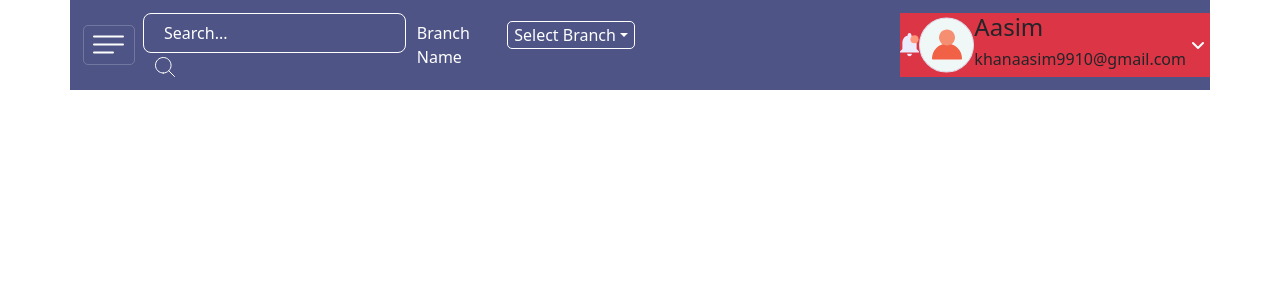
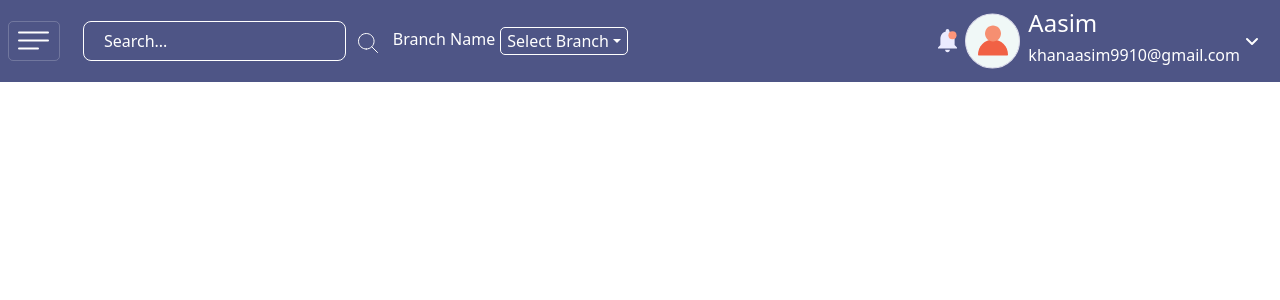
Before and after one commit to mdaasim77/AutoCare_Car_service_project, a React (Vite) app: page / in a window 1280 px wide. Shown: the top 300 px of the page. Built offline with nearby package versions, Linux system fonts and the light colour scheme.

Commit message:
26-nov first half navbar

```diff
--- a/src/Components/Navbar.jsx
+++ b/src/Components/Navbar.jsx
@@ -5,8 +5,8 @@ import "bootstrap/dist/js/bootstrap.bundle.min.js";
 export default function Navbar() {
   return (
     <>
-      <nav className="navbar container">
-        <div className="nav-box1 d-flex text-white">
+      <nav className="navbar row">
+        <div className="nav-box1 d-flex text-white  col-lg-6 col-xs-12">
           <img src="\assets\Menu-btn.svg" alt="" className="p-2 nav-menu" />
           <div className="search-div">
             <input
@@ -19,9 +19,10 @@ export default function Navbar() {
             <img
               src="\assets\search-icon.svg"
               alt="search-icon"
-              className="nav-search"
+              className="nav-search "
             />
           </div>
+
           <div className="d-flex">
             <label>Branch Name</label>
             <div className="dropdown">
@@ -47,15 +48,18 @@ export default function Navbar() {
           </div>
         </div>
 
-        <div className="nav-box2 d-flex bg-danger">
-          <img src="\assets\Notification.svg" alt="" />
-          <img src="\assets\nav-profile.svg" alt="" />
-          <div className="profile_card d-flex">
+        <div
+          className="nav-box2 d-flex justify-content-end col-lg-6 col-xs-12 justify-content-sm-center justify-content-lg-end
+"
+        >
+          <img src="\assets\Notification.svg" className="me-2" alt="" />
+          <img src="\assets\nav-profile.svg" className="me-2" alt="" />
+          <div className="profile_card d-flex me-2 text-white">
             <div>
               <h4>Aasim</h4>
               <h6>khanaasim9910@gmail.com</h6>
             </div>
-            <img src="\assets\iconamoon_arrow.svg" alt="" />
+            <img src="\assets\iconamoon_arrow.svg" className="me-2" alt="" />
           </div>
         </div>
       </nav>
```
Also changed, not shown: src/index.css (+0 -7 lines).
